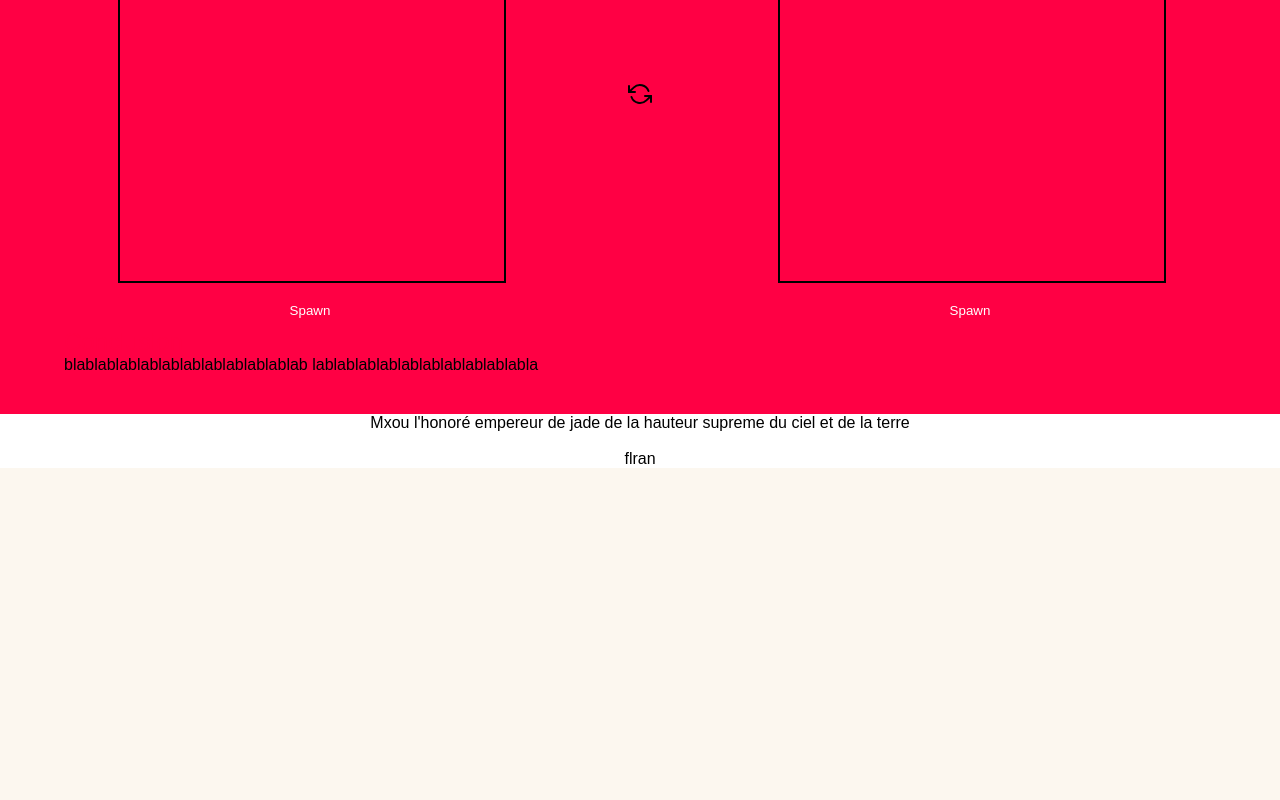
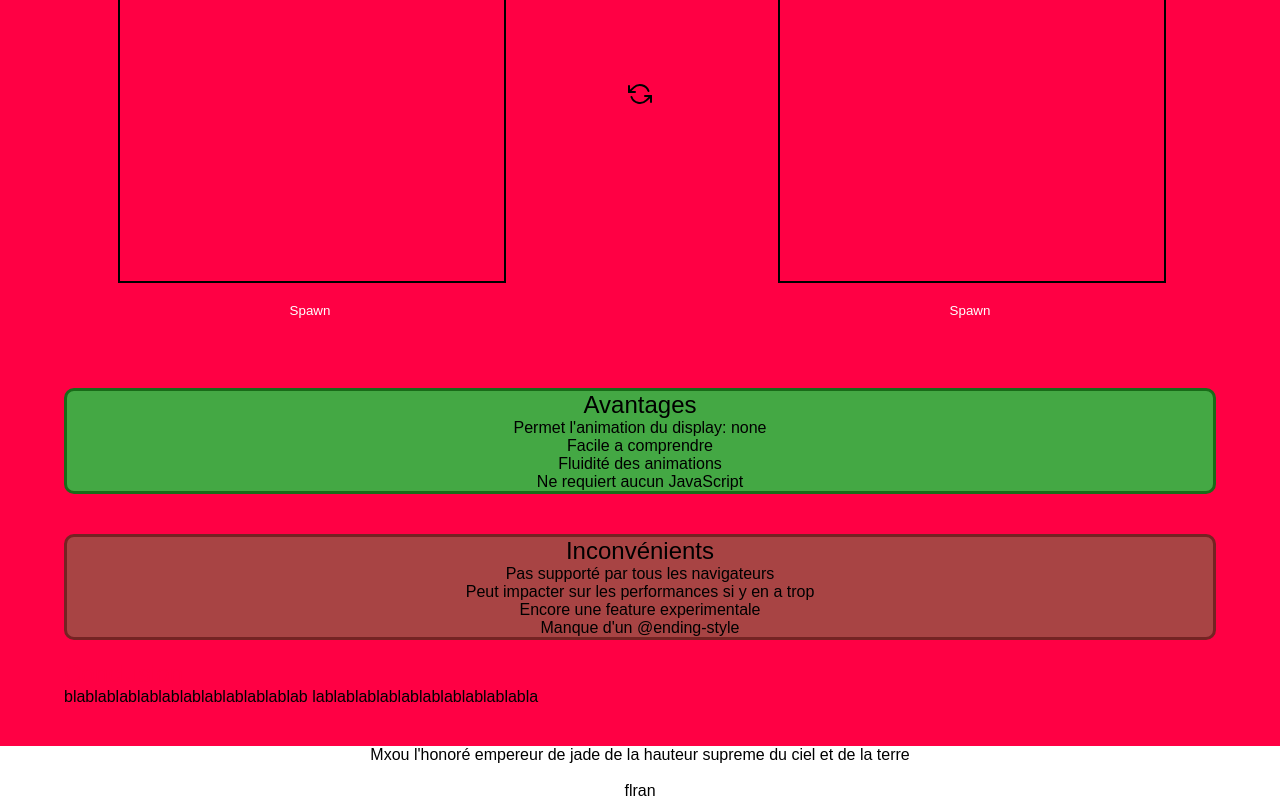
Before and after one commit to Ascenssucreausucre/carotsalad, a plain HTML site: page index.html in a window 1280 px wide. Shown: the part 795-1595 px from the top of the page. Before the commit the page ends 1263 px from the top, so only its background shows below. Drawn offline with nearby package versions, Linux system fonts and the light colour scheme; a web font is replaced by a local one.

Commit message:
add section avantages et inconvénients, pas encore terminé

```diff
--- a/assets/style.css
+++ b/assets/style.css
@@ -169,6 +169,44 @@ exemple-section > section,
 /* EXEMPLE SECTION  */
 /* EXEMPLE SECTION  */
 
+/* PROS & CONS  */
+/* PROS & CONS  */
+
+#pros_cons_section {
+  display: flex;
+  flex-direction: column;
+  align-items: center;
+}
+
+.pros, .cons {
+  width: 90vw;
+  text-align: center;
+  margin: 20px 0;
+  border-radius: 10px;
+}
+
+.pros ul, .cons ul {
+  list-style-type: none;
+}
+
+#pros_cons_section div:nth-child(odd) {
+  background-color: rgb(68, 168, 68);
+  border: 3px solid rgb(25, 107, 25);
+}
+
+#pros_cons_section div:nth-child(even) {
+  background-color: rgb(168, 68, 68);
+  border: 3px solid rgb(117, 35, 35);
+}
+
+.pros_cons_title {
+  font-size: 1.5rem;
+}
+
+
+/* PROS & CONS  */
+/* PROS & CONS  */
+
 /* BODY  */
 /* BODY  */
 
--- a/index.html
+++ b/index.html
@@ -7,10 +7,7 @@
     <script src="assets/js/harry-styles.js" type="module"></script>
     <script src="assets/js/exemple-section.js" type="module"></script>
     <!-- CSS highlight.js -->
-    <link
-      rel="stylesheet"
-      href="https://cdnjs.cloudflare.com/ajax/libs/highlight.js/11.8.0/styles/default.min.css"
-    />
+    <link rel="stylesheet" href="https://cdnjs.cloudflare.com/ajax/libs/highlight.js/11.8.0/styles/default.min.css" />
     <!-- Lib highlight.js -->
     <script src="https://cdnjs.cloudflare.com/ajax/libs/highlight.js/11.8.0/highlight.min.js"></script>
     <script src="./assets/js/script.js" defer></script>
@@ -20,13 +17,10 @@
     <harry-styles></harry-styles>
     <section id="presentation_section">
       <div class="presentation_container">
-        <span class="presentation_title titles"
-          >C'est quoi <strong>@starting-styles</strong> ?</span
-        >
+        <span class="presentation_title titles">C'est quoi <strong>@starting-styles</strong> ?</span>
         <p class="presentation_paragraph">
-          La fonctionnalité @starting-style a été introduite comme une
-          proposition dans la spécification CSS en 2023 et vise à résoudre des
-          problèmes liés au rendu initial des transitions et des animations.
+          La fonctionnalité @starting-style a été introduite comme une proposition dans la spécification CSS en 2023 et vise à résoudre des problèmes liés au
+          rendu initial des transitions et des animations.
         </p>
         <pre>
           <code>@starting-style {
@@ -65,17 +59,12 @@
     </section>
 
     <section id="quand_utiliser_section">
-      <span class="titles"
-        >Quand utiliser <strong>@starting-styles</strong> ?</span
-      >
+      <span class="titles">Quand utiliser <strong>@starting-styles</strong> ?</span>
       <p>
-        La fonctionnalité @starting-style est utile pour éviter le Flash Of
-        Unstyled Content (flash du contenu final avant l’animation). Mais
-        l’utilité intéréssante du @starting-style réside dans l’animation du
-        display: none a display: block. Anciennement il n’était pas possible de
-        rajouter une animation d’apparition d’un contenu lorsque il passait de
-        display: none a display: block, avec la feature @starting-style il est
-        maintenant possible de faire ça.
+        La fonctionnalité @starting-style est utile pour éviter le Flash Of Unstyled Content (flash du contenu final avant l’animation). Mais l’utilité
+        intéréssante du @starting-style réside dans l’animation du display: none a display: block. Anciennement il n’était pas possible de rajouter une
+        animation d’apparition d’un contenu lorsque il passait de display: none a display: block, avec la feature @starting-style il est maintenant possible de
+        faire ça.
       </p>
     </section>
     <template id="exemple_section">
@@ -85,6 +74,7 @@
           flex-direction: row;
           justify-content: space-evenly;
           align-items: center;
+          margin-bottom: 40px;
         }
 
         .exemple {
@@ -143,10 +133,7 @@
             <strong>@starting-style</strong></span
           >
           <div class="output">
-            <slot
-              name="with-starting-style"
-              class="spawn_imgs output_img_w_style"
-            ></slot>
+            <slot name="with-starting-style" class="spawn_imgs output_img_w_style"></slot>
           </div>
           <button class="spawn_button">Spawn</button>
         </div>
@@ -167,19 +154,30 @@
     </template>
 
     <exemple-section>
-      <img
-        class="output_img output_img_w_style"
-        src="./assets/img/sanic.gif"
-        alt="Image de toilet"
-        slot="with-starting-style"
-      />
-      <img
-        class="output_img"
-        src="./assets/img/sanic.gif"
-        alt="Image de toilet"
-        slot="without-starting-style"
-      />
+      <img class="output_img output_img_w_style" src="./assets/img/sanic.gif" alt="Image de toilet" slot="with-starting-style" />
+      <img class="output_img" src="./assets/img/sanic.gif" alt="Image de toilet" slot="without-starting-style" />
     </exemple-section>
+
+    <section id="pros_cons_section">
+      <div class="pros">
+        <span class="pros_cons_title">Avantages</span>
+        <ul>
+          <li>Permet l'animation du display: none</li>
+          <li>Facile a comprendre</li>
+          <li>Fluidité des animations</li>
+          <li>Ne requiert aucun JavaScript</li>
+        </ul>
+      </div>
+      <div class="cons">
+        <span class="pros_cons_title">Inconvénients</span>
+        <ul>
+          <li>Pas supporté par tous les navigateurs</li>
+          <li>Peut impacter sur les performances si y en a trop</li>
+          <li>Encore une feature experimentale</li>
+          <li>Manque d'un @ending-style</li>
+        </ul>
+      </div>
+    </section>
 
     <section id="conclusion_section">
       <span class="titles">Conclusion</span>
@@ -190,10 +188,7 @@
       hljs.highlightAll();
     </script>
     <footer>
-      <span
-        >Mxou l'honoré empereur de jade de la hauteur supreme du ciel et de la
-        terre</span
-      >
+      <span>Mxou l'honoré empereur de jade de la hauteur supreme du ciel et de la terre</span>
       <br />
       <br />
       <span>flran</span>
```
